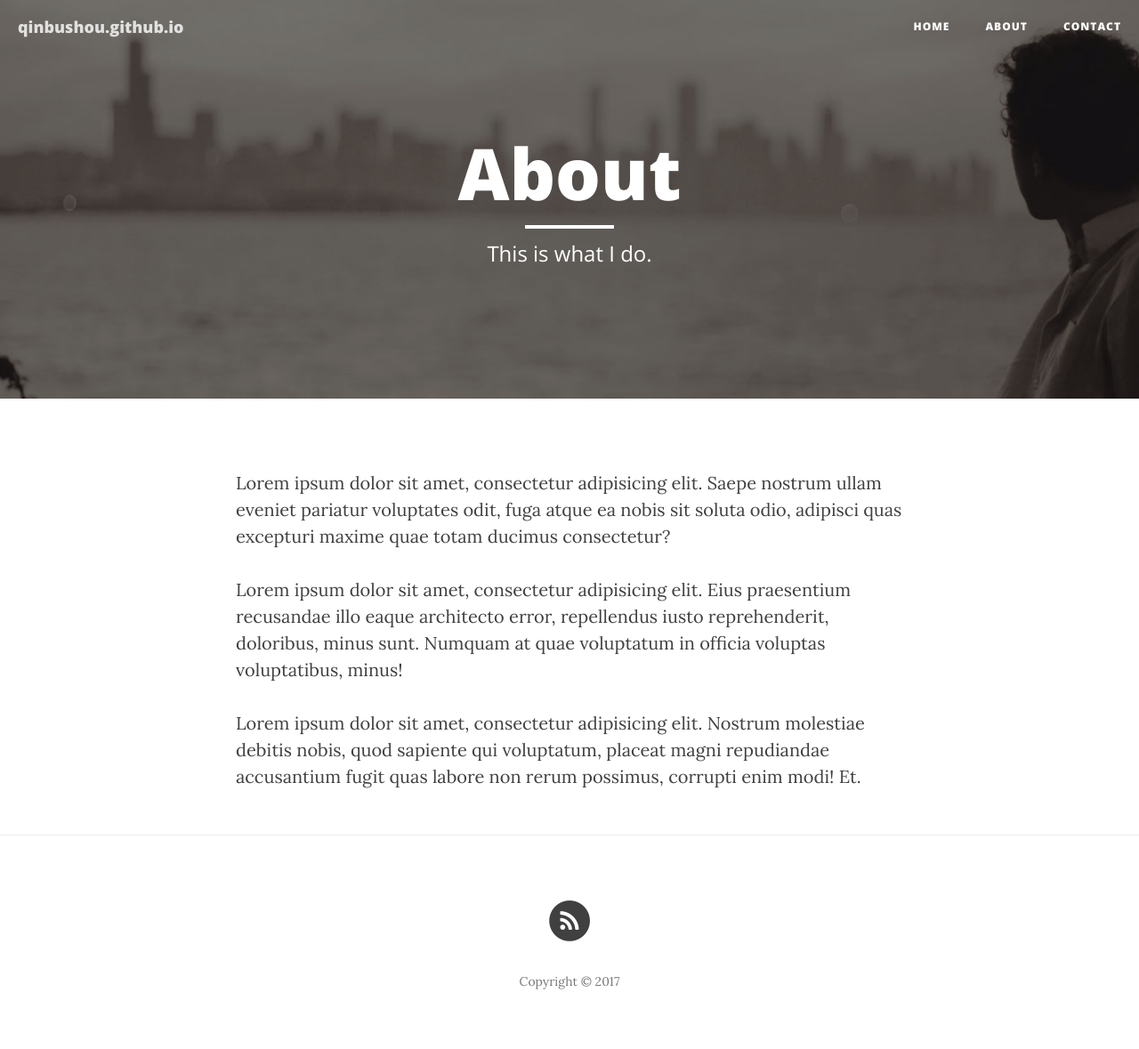
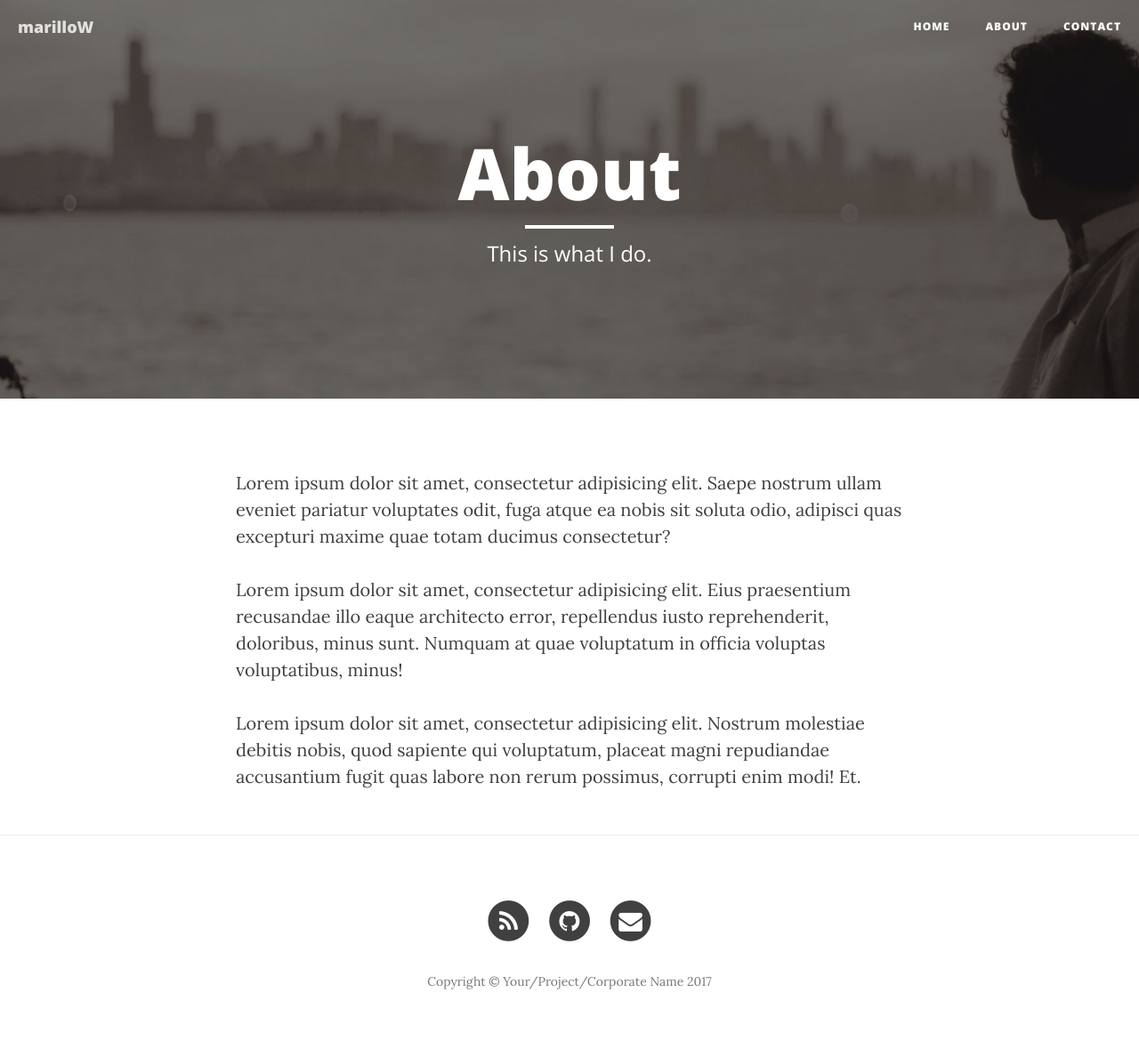
Before and after one commit to badmarillo/qinbushou.github.io, a Jekyll site: the page built from about.html, in a window 1280 px wide. Shown: the whole page at 89% size. Built offline with Jekyll 4.4.1, drawn with Linux system fonts in a browser that asks for light colours; nearby versions of some CDN libraries.

Commit message:
del conflict

```diff
--- a/_config.yml
+++ b/_config.yml
@@ -1,4 +1,3 @@
-<<<<<<< HEAD
 # Site settings
 title: marilloW
 header-img: img/home-bg.jpg
@@ -24,7 +23,3 @@ paginate: 5
 exclude: ["less","node_modules","Gruntfile.js","package.json","README.md"]
 
 gems: [jekyll-paginate, jekyll-feed]
-=======
-baseurl: /qinbushou.github.io
-theme: jekyll-theme-architect
->>>>>>> origin/master
```
